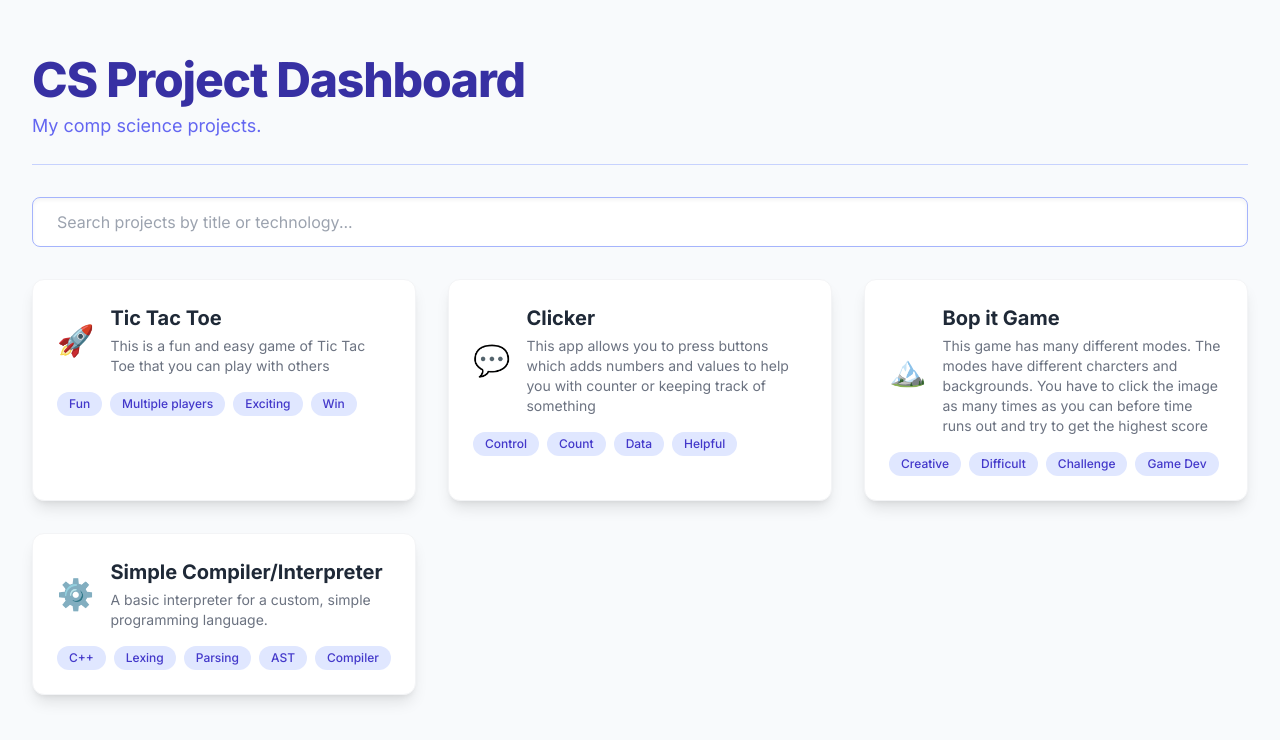
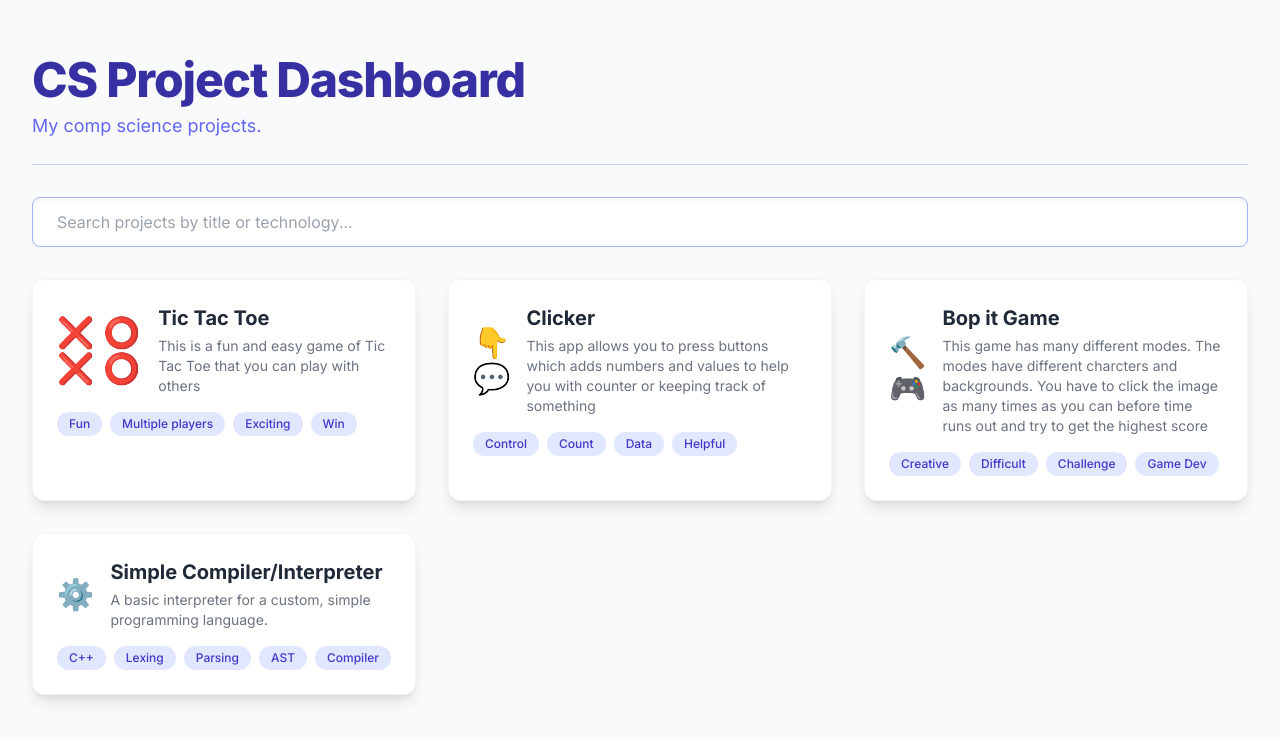
Before and after one commit to lwayne29-bit/CS-Portfolio, a plain HTML site: page index.html in a window 1280 px wide. Drawn offline with nearby package versions, Linux system fonts and the light colour scheme.

Commit message:
Update index.html

```diff
--- a/index.html
+++ b/index.html
@@ -46,7 +46,7 @@
             {
                 id: 1,
                 title: 'Tic Tac Toe',
-                icon: '🚀',
+                icon: '❌ ⭕ ❌ ⭕',
                 summary: 'This is a fun and easy game of Tic Tac Toe that you can play with others',
                 description: "This game is super fun and entertaining. To play it is simple. Follow the instructions in the video to make the game go smoothy. This is a mix of fun, determination, and hardworking due to its characteristics.",
                 tech: ['Fun', 'Multiple players', 'Exciting', 'Win'],
@@ -57,7 +57,7 @@
             {
                 id: 2,
                 title: 'Clicker',
-                icon: '💬',
+                icon: '👇 💬',
                 summary: 'This app allows you to press buttons which adds numbers and values to help you with counter or keeping track of something',
                 description: "This app allows you to be able to add things, count, and just click around with the buttons. It is very useful when adding numbers or keep track of something like a game.",
                 tech: ['Control', 'Count', 'Data', 'Helpful'],
@@ -68,7 +68,7 @@
             {
                 id: 3,
                 title: 'Bop it Game',
-                icon: '🏔️',
+                icon: '🔨 🎮',
                 summary: 'This game has many different modes. The modes have different charcters and backgrounds. You have to click the image as many times as you can before time runs out and try to get the highest score',
                 description: "This game is super interesting. It allows you to play a game with three different modes; summer, farm, and dessert. ",
                 tech: ['Creative', 'Difficult', 'Challenge', 'Game Dev'],
```
